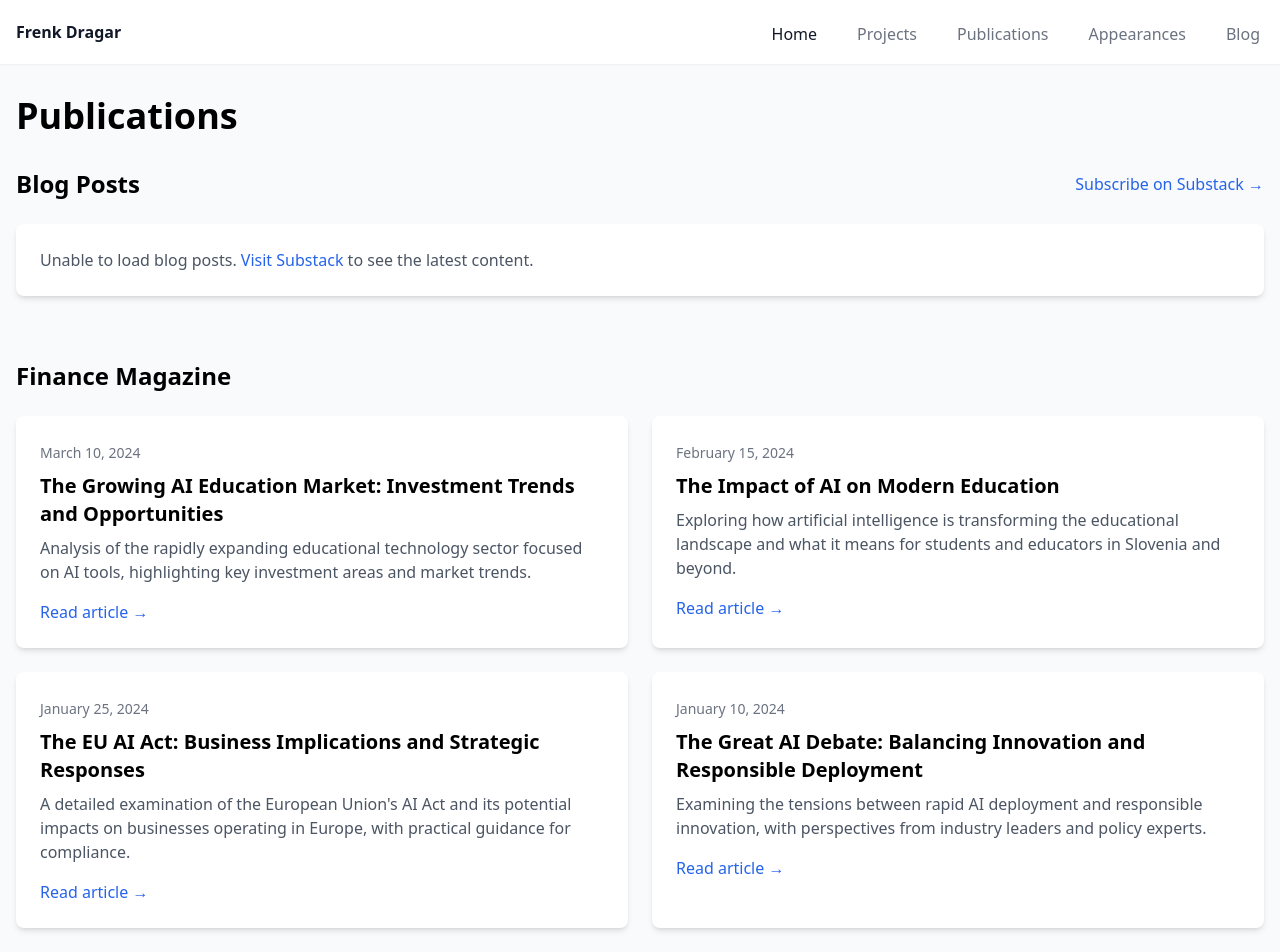
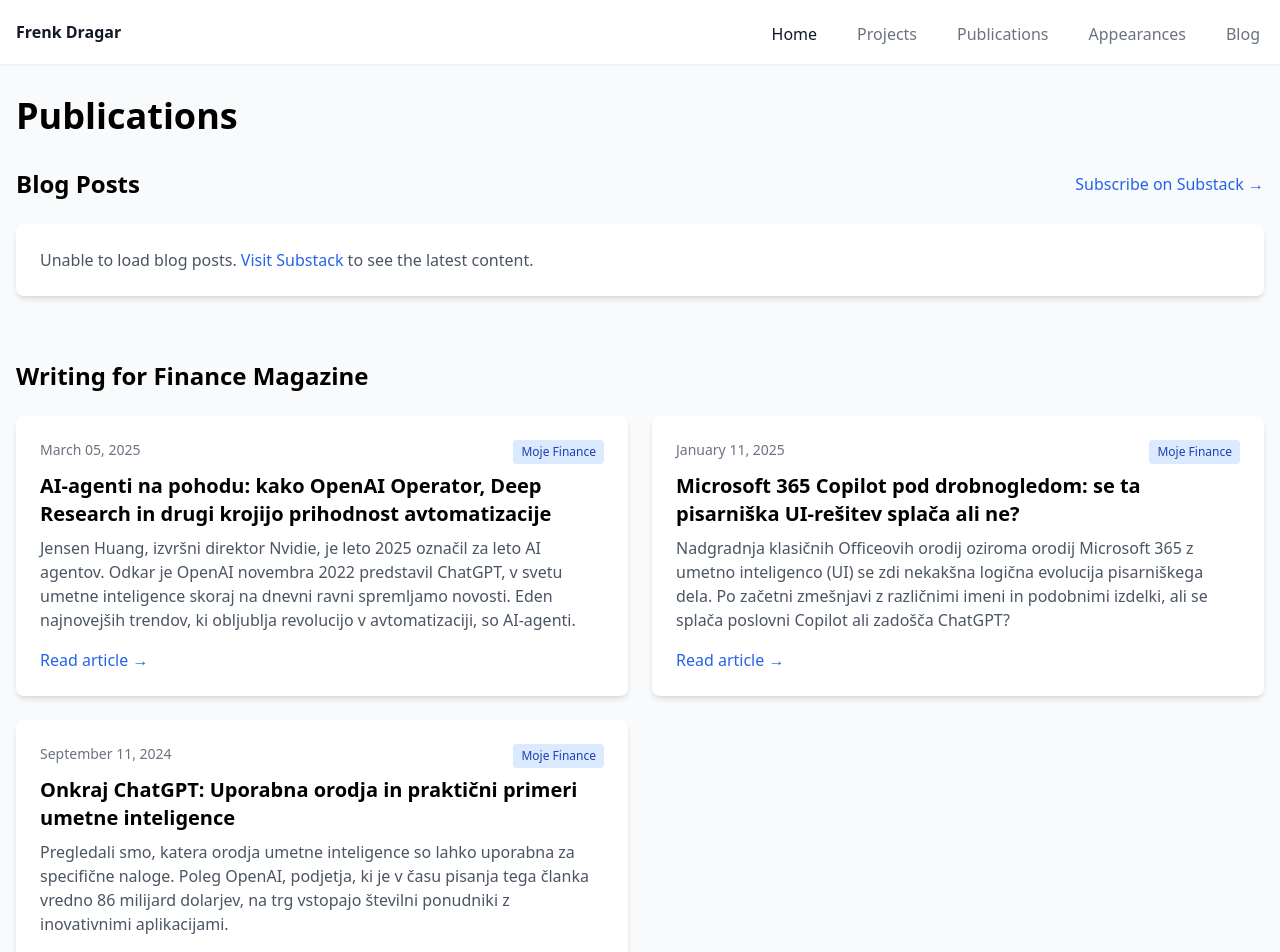
Before and after one commit to frenkd/frenkd.github.io, a Jekyll site: the page built from publications.html, in a window 1280 px wide and 1400 px high. Shown: the top 952 px of the window. Built offline with Jekyll 4.4.1, drawn with Linux system fonts in a browser that asks for light colours; nearby versions of some CDN libraries; some of the changed text lies outside the part shown.

Commit message:
feat: Finance Publications

```diff
--- a/_publications/ai-debate-responsible-deployment.md
+++ /dev/null
@@ -1,20 +0,0 @@
----
-title: "The Great AI Debate: Balancing Innovation and Responsible Deployment"
-date: 2024-01-10
-category: finance
-publication: Finance Magazine
-description: "Examining the tensions between rapid AI deployment and responsible innovation, with perspectives from industry leaders and policy experts."
-external_url: https://finance.si/ai-debate-responsible-deployment
----
-
-# The Great AI Debate: Balancing Innovation and Responsible Deployment
-
-Article published in Finance Magazine that explores the ongoing debate between accelerating AI deployment and ensuring responsible innovation. The piece covers:
-
-- Current landscape of AI regulation in Europe
-- Perspectives from industry leaders on innovation pacing
-- The role of safety research in AI development
-- Economic implications of different regulatory approaches
-- Balancing competitiveness with ethical considerations
-
-This article draws on interviews with key figures in AI policy and industry leadership to present multiple perspectives on one of the most important technological debates of our time.
--- a/_publications/ai-education-impact.md
+++ /dev/null
@@ -1,20 +0,0 @@
----
-title: "The Impact of AI on Modern Education"
-date: 2024-02-15
-category: finance
-publication: Finance Magazine
-description: "Exploring how artificial intelligence is transforming the educational landscape and what it means for students and educators in Slovenia and beyond."
-external_url: https://finance.si/ai-education-impact
----
-
-# The Impact of AI on Modern Education
-
-Article published in Finance Magazine discussing the transformative potential of AI in education, with a focus on:
-
-- Current state of AI in education
-- Emerging trends and technologies
-- Challenges and opportunities
-- Impact on traditional teaching methods
-- Future outlook for AI in education
-
-This article explores how artificial intelligence is reshaping the educational landscape, drawing from my experience as CTO of Epistemy and insights from leading educators and technologists in the field.
--- a/_publications/ai-education-market.md
+++ /dev/null
@@ -1,20 +0,0 @@
----
-title: "The Growing AI Education Market: Investment Trends and Opportunities"
-date: 2024-03-10
-category: finance
-publication: Finance Magazine
-description: "Analysis of the rapidly expanding educational technology sector focused on AI tools, highlighting key investment areas and market trends."
-external_url: https://finance.si/ai-education-market
----
-
-# The Growing AI Education Market: Investment Trends and Opportunities
-
-Article published in Finance Magazine analyzing the educational technology market with a focus on artificial intelligence tools and platforms. The analysis covers:
-
-- Current market size and growth projections for AI in education (expected to reach $20B by 2027)
-- Key investment areas including personalized learning, assessment tools, and administrative automation
-- Regional variations in EdTech adoption and investment patterns
-- Competitive landscape and notable players in the space
-- Regulatory considerations affecting the industry's development
-
-This comprehensive overview provides investors and industry stakeholders with insights into where the most promising opportunities lie within the AI education sector, drawing on data from recent funding rounds, user adoption metrics, and expert interviews.
--- a/_publications/eu-ai-act.md
+++ /dev/null
@@ -1,20 +0,0 @@
----
-title: "The EU AI Act: Business Implications and Strategic Responses"
-date: 2024-01-25
-category: finance
-publication: Finance Magazine
-description: "A detailed examination of the European Union's AI Act and its potential impacts on businesses operating in Europe, with practical guidance for compliance."
-external_url: https://finance.si/eu-ai-act
----
-
-# The EU AI Act: Business Implications and Strategic Responses
-
-Article published in Finance Magazine providing an in-depth analysis of the EU's landmark Artificial Intelligence Act and its implications for businesses across various sectors. The article covers:
-
-- Key provisions of the EU AI Act and its risk-based regulatory approach
-- Compliance requirements for different categories of AI systems
-- Cost implications for businesses developing or deploying AI solutions
-- Comparative analysis with other global AI regulations
-- Strategic recommendations for companies to adapt to the new regulatory landscape
-
-This comprehensive guide helps business leaders and investors understand how the EU's pioneering AI regulation will reshape the European tech landscape and influence global standards for responsible AI development.
--- a/_publications/tech-talent-slovenia.md
+++ /dev/null
@@ -1,20 +0,0 @@
----
-title: "Slovenia's Tech Talent: Challenges and Opportunities in a Competitive Market"
-date: 2023-12-05
-category: finance
-publication: Finance Magazine
-description: "Examining Slovenia's tech talent landscape, the challenges of talent retention, and strategies for companies to attract and develop skilled professionals."
-external_url: https://finance.si/tech-talent-slovenia
----
-
-# Slovenia's Tech Talent: Challenges and Opportunities in a Competitive Market
-
-Article published in Finance Magazine exploring the current state of tech talent in Slovenia and the challenges companies face in recruiting and retaining skilled professionals. The article examines:
-
-- Current supply and demand dynamics in Slovenia's tech labor market
-- Salary trends and compensation comparisons with neighboring countries
-- The impact of remote work on talent retention and global competition
-- Educational pipeline and skills development initiatives
-- Case studies of successful talent strategies from local companies
-
-This analysis provides insights for both employers and policymakers on navigating Slovenia's evolving tech talent landscape, based on interviews with HR leaders, educational institutions, and industry associations.
--- a/publications.html
+++ b/publications.html
@@ -22,19 +22,28 @@ description: Articles, Podcasts, and Media Appearances
   </div>
   {% endif %}
 
-  <!-- Finance Magazine Articles -->
+  <!-- Finance Publications -->
   <div class="mb-16">
-    <h2 class="text-2xl font-bold mb-6">Finance Magazine</h2>
+    <h2 class="text-2xl font-bold mb-6">Writing for Finance Magazine</h2>
     <div class="grid md:grid-cols-2 gap-6">
       {% assign finance_articles = site.publications | where: "category", "finance" %}
       {% if finance_articles.size > 0 %}
         {% assign sorted_articles = finance_articles | sort: "date" | reverse %}
         {% for article in sorted_articles %}
         <div class="bg-white p-6 rounded-lg shadow-md">
-          <span class="text-sm text-gray-500">{{ article.date | date: "%B %d, %Y" }}</span>
+          <div class="flex justify-between items-start mb-2">
+            <span class="text-sm text-gray-500">{{ article.date | date: "%B %d, %Y" }}</span>
+            {% if article.subcategory %}
+            <span class="px-2 py-1 bg-blue-100 text-blue-800 text-xs rounded">{{ article.subcategory }}</span>
+            {% endif %}
+          </div>
           <h3 class="text-xl font-semibold my-2">{{ article.title }}</h3>
           <p class="text-gray-600 mb-4">{{ article.description }}</p>
-          <a href="{{ article.url }}" class="text-blue-600">Read article →</a>
+          {% if article.external_url %}
+          <a href="{{ article.external_url }}" target="_blank" class="text-blue-600 hover:underline">Read article →</a>
+          {% else %}
+          <a href="{{ article.url }}" class="text-blue-600 hover:underline">Read article →</a>
+          {% endif %}
         </div>
         {% endfor %}
       {% else %}
```
Also changed, not shown: _publications/ai-agenti-na-pohodu.md (added, +13 -0 lines), _publications/example-publication.md (deleted, +0 -33 lines), _publications/microsoft-365-copilot.md (added, +13 -0 lines), _publications/onkraj-chatgpt.md (added, +13 -0 lines).
